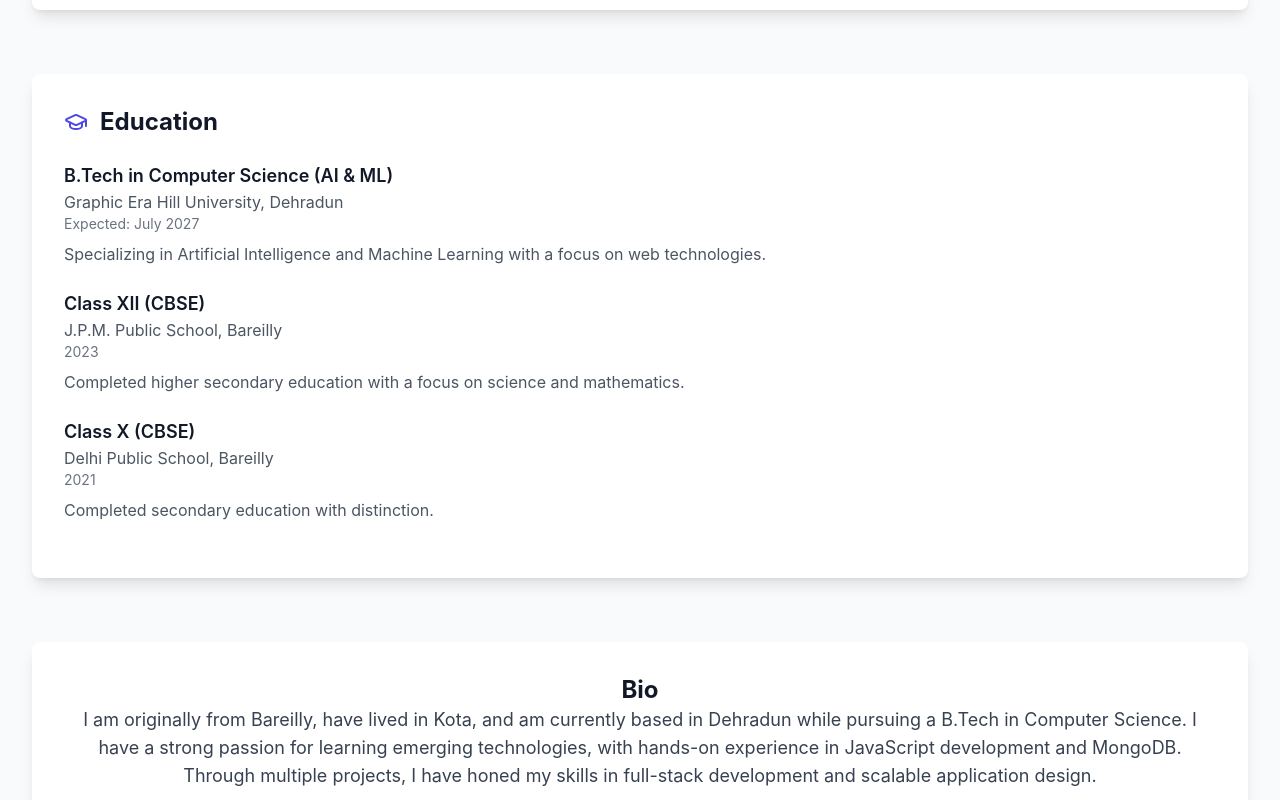
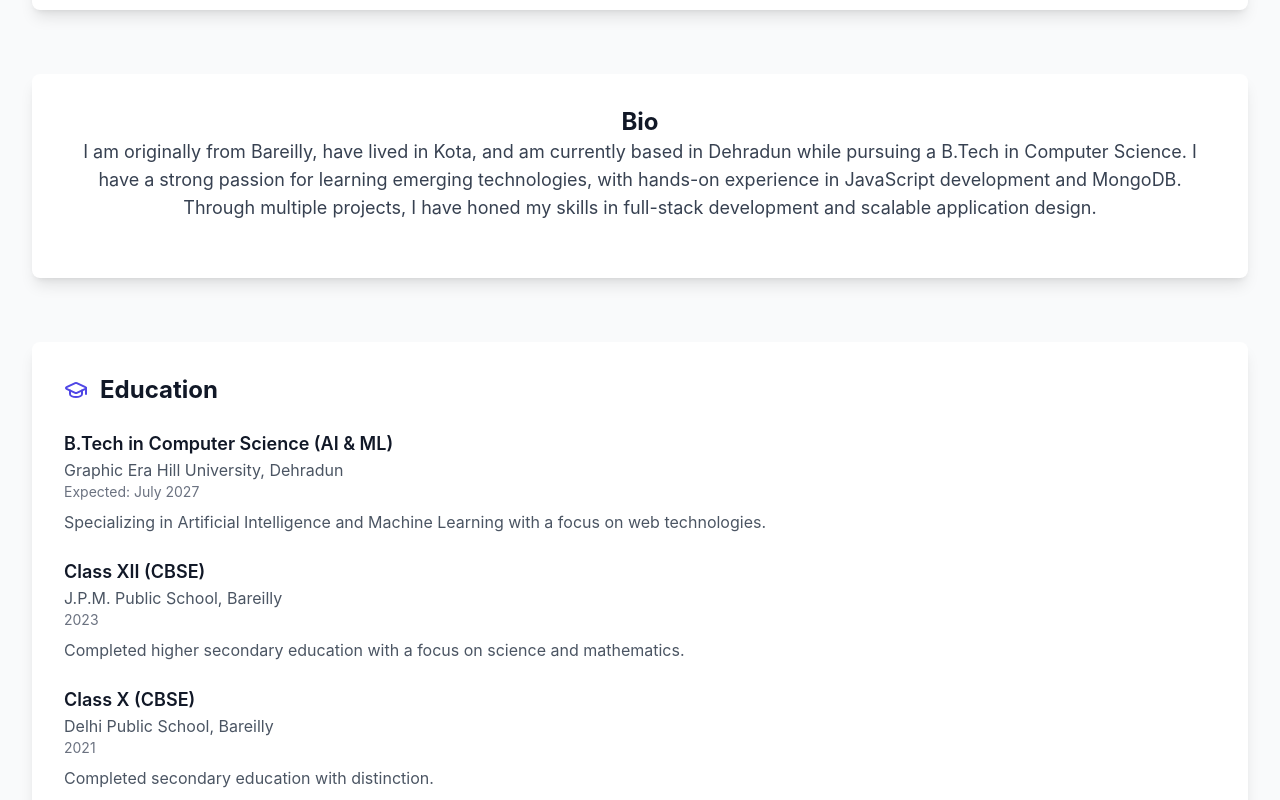
Before and after one commit to AtharvGangwar48/AboutAtharv, a React (Vite) app: page / in a window 1280 px wide. Shown: the part 840-1640 px from the top of the page. Built offline with nearby package versions, Linux system fonts and the light colour scheme.

Commit message:
Update Home.tsx

```diff
--- a/src/pages/Home.tsx
+++ b/src/pages/Home.tsx
@@ -72,6 +72,10 @@ function Home() {
         </div>
       </motion.div>
 
+      <motion.div className="bg-white rounded-lg shadow-lg p-8 mb-16 text-center">
+        <h2 className="text-2xl font-bold text-gray-900">Bio</h2>
+        <p className="text-lg text-gray-700 mb-6">I am originally from Bareilly, have lived in Kota, and am currently based in Dehradun while pursuing a B.Tech in Computer Science. I have a strong passion for learning emerging technologies, with hands-on experience in JavaScript development and MongoDB. Through multiple projects, I have honed my skills in full-stack development and scalable application design.</p>
+      </motion.div>
 
       <motion.div className="bg-white rounded-lg shadow-lg p-8 mb-16">
         <div className="flex items-center mb-6">
@@ -86,11 +90,6 @@ function Home() {
             <p className="text-gray-600 mt-2">{edu.description}</p>
           </div>
         ))}
-      </motion.div>
-
-      <motion.div className="bg-white rounded-lg shadow-lg p-8 mb-16 text-center">
-        <h2 className="text-2xl font-bold text-gray-900">Bio</h2>
-        <p className="text-lg text-gray-700 mb-6">I am originally from Bareilly, have lived in Kota, and am currently based in Dehradun while pursuing a B.Tech in Computer Science. I have a strong passion for learning emerging technologies, with hands-on experience in JavaScript development and MongoDB. Through multiple projects, I have honed my skills in full-stack development and scalable application design.</p>
       </motion.div>
 
       <motion.div
```
